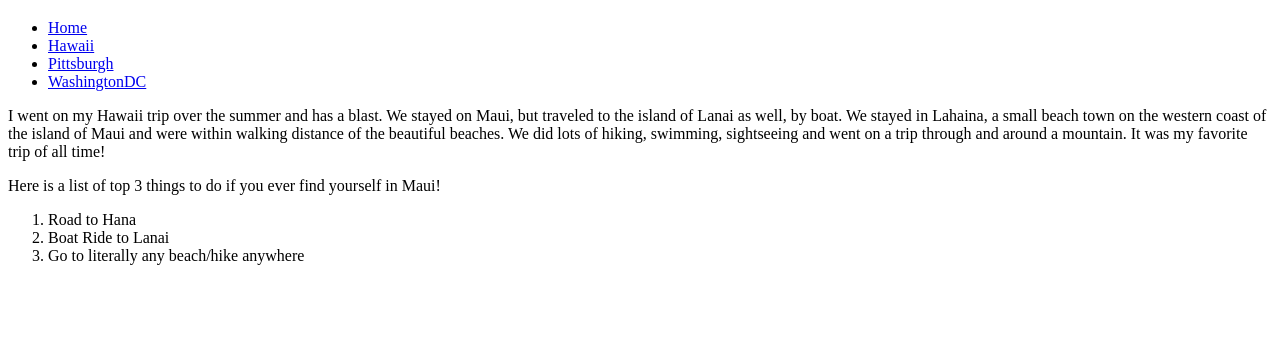
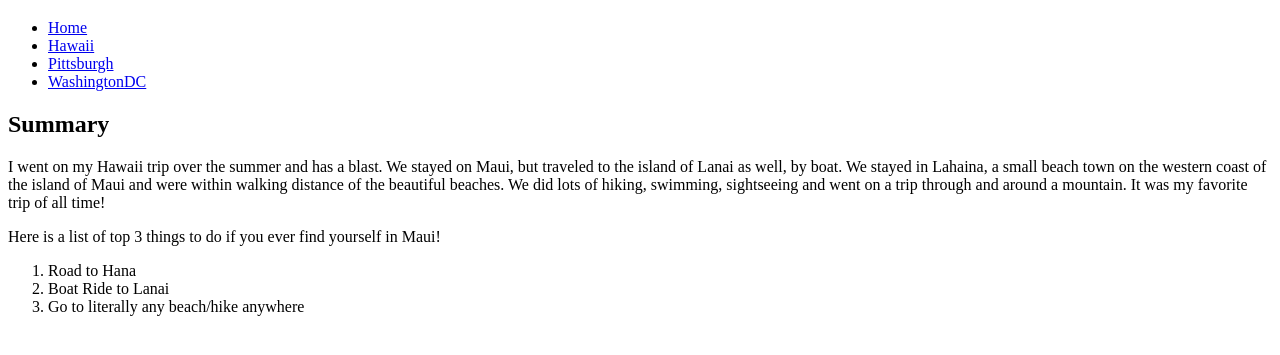
Before and after one commit to lschmidtmann/lschmidtmann.github.io, a plain HTML site: page Hawaii.html in a window 1280 px wide. Shown: the part 61-416 px from the top of the page. Drawn offline with Linux system fonts and the light colour scheme.

Commit message:
Add files via upload

```diff
--- a/Hawaii.html
+++ b/Hawaii.html
@@ -19,6 +19,8 @@
 			<li><a href="WashingtonDC.html">WashingtonDC</a></li>
 		</ul>
 
+		<h2>Summary</h2>
+
 		<p> I went on my Hawaii trip over the summer and has a blast. We stayed on Maui, but traveled to the island of Lanai as well, by boat. We stayed in Lahaina, a small beach town on the western coast of the island of Maui and were within walking distance of the beautiful beaches. We did lots of hiking, swimming, sightseeing and went on a trip through and around a mountain. It was my favorite trip of all time!  </p>
 
 		<p> Here is a list of top 3 things to do if you ever find yourself in Maui!</p>
```
Also changed, not shown: Pittsburgh.html (+2 -0 lines), index.html (+2 -0 lines).
